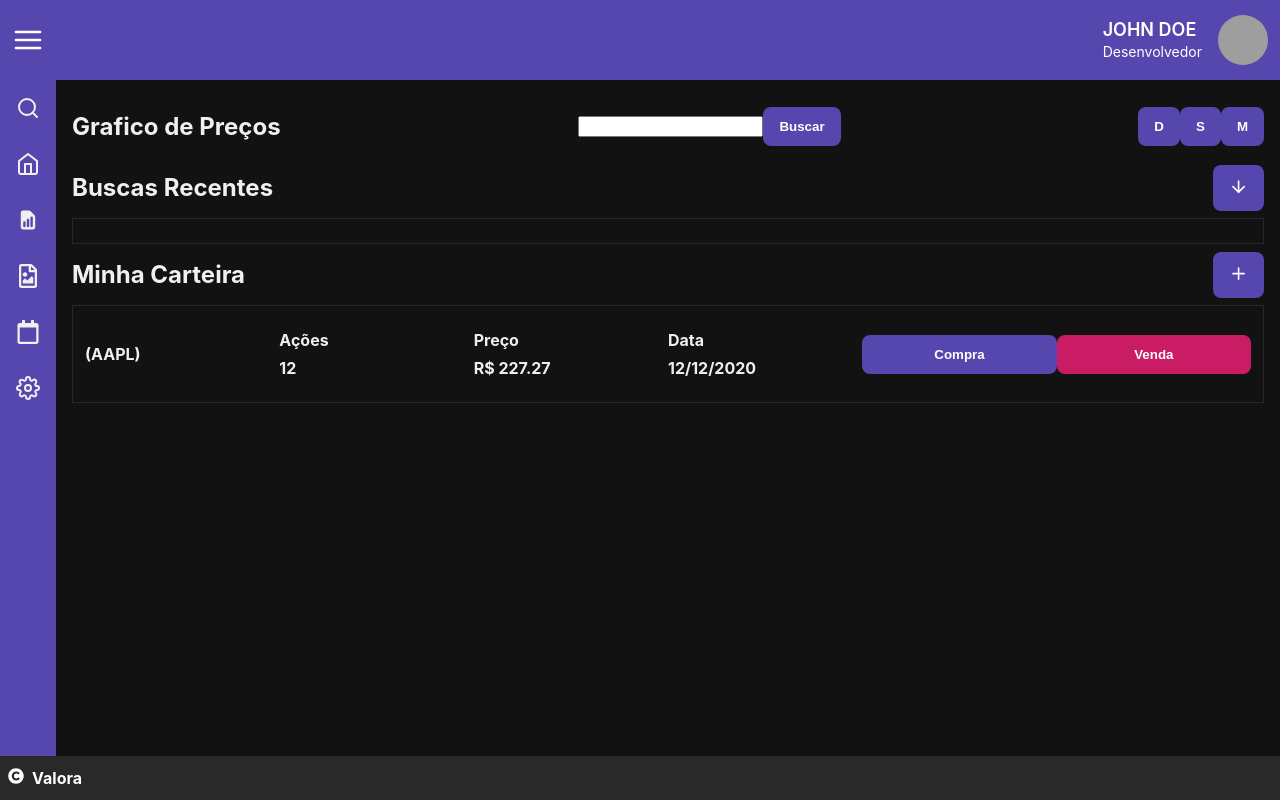
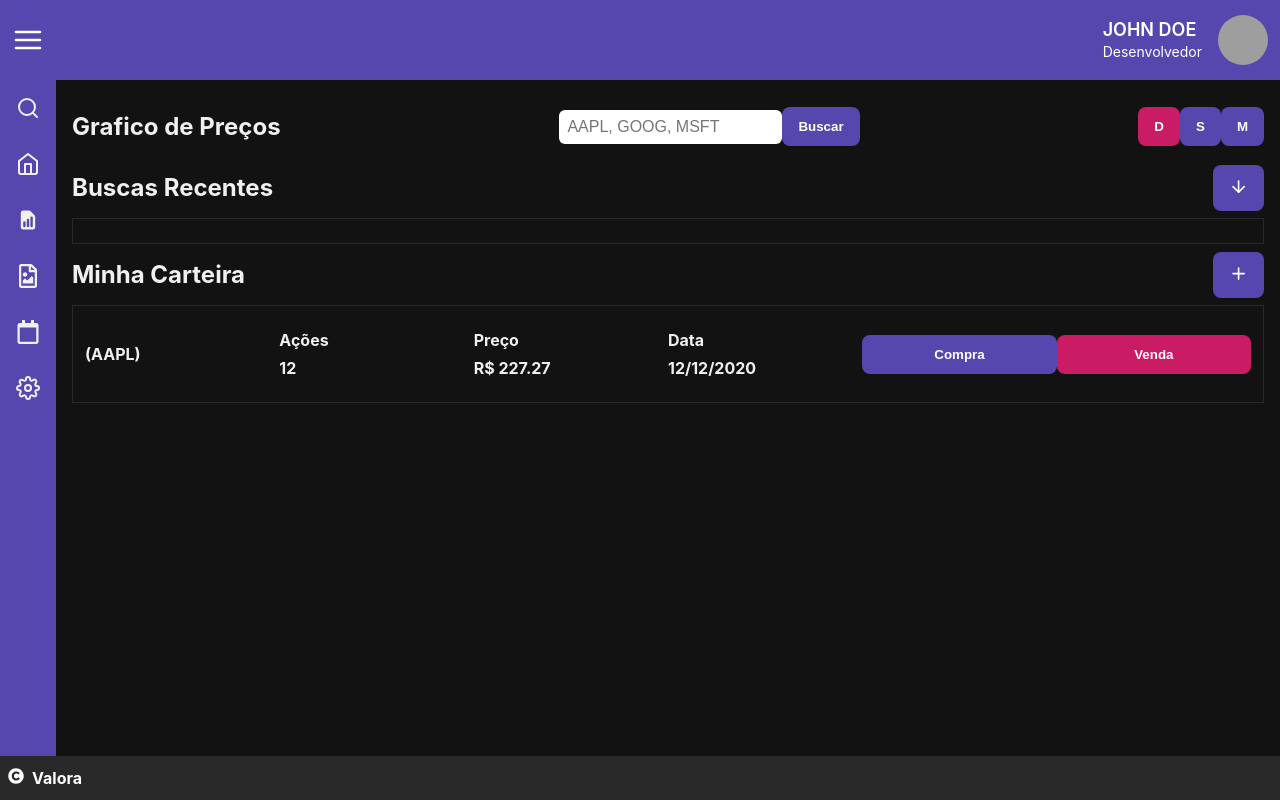
Before and after one commit to valora-org/desafio-frontend, a Next.js app: page / in a window 1280 px wide. Built offline with nearby package versions, Linux system fonts and the light colour scheme; grey boxes are pictures that could not be loaded.

Commit message:
feat: adiciona chart

```diff
--- a/package.json
+++ b/package.json
@@ -12,6 +12,7 @@
     "axios": "^0.27.2",
     "classnames": "^2.3.1",
     "highcharts": "^10.1.0",
+    "highcharts-react-official": "^3.1.0",
     "next": "12.1.6",
     "react": "18.1.0",
     "react-dom": "18.1.0",
--- /dev/null
+++ b/src/components/Input/Input.module.scss
@@ -0,0 +1,11 @@
+.inputContainer {
+  font-size: 16px;
+  padding: 8px;
+
+  border: 0;
+  border-radius: 6px;
+  outline: none;
+  &:focus {
+    outline: none;
+  }
+}
--- /dev/null
+++ b/src/components/Input/index.tsx
@@ -0,0 +1,8 @@
+import { FC, InputHTMLAttributes, ReactHTMLElement } from "react";
+import styles from "./Input.module.scss";
+
+type InputProps = {} & InputHTMLAttributes<HTMLInputElement>;
+
+export const Input: FC<InputProps> = (rest) => {
+  return <input {...rest} className={styles.inputContainer} />;
+};
--- a/src/components/RecentSearch/RecentSearchTableRow.tsx
+++ b/src/components/RecentSearch/RecentSearchTableRow.tsx
@@ -59,8 +59,8 @@ export const RecentSearchTableRow: FC<RecentSearchTableRowProps> = ({
       {!isLoading && (
         <TableRow>
           <TableCell>
-            <div>{fullStockInfo.name}</div>
-            <div>{fullStockInfo.symbol}</div>
+            <div>{fullStockInfo?.name}</div>
+            <div>{fullStockInfo?.symbol}</div>
           </TableCell>
           <TableCell>
             <div>{convertFloatToUSD(fullStockInfo?.open || 0)}</div>
--- a/src/components/StockChart/index.tsx
+++ b/src/components/StockChart/index.tsx
@@ -1,11 +1,71 @@
-import { FC, useState } from "react";
+import { FC, useContext, useEffect, useMemo, useState } from "react";
 import { Button } from "../Button";
 import { TableHeader } from "../TableHeader";
 import styles from "./StockChart.module.scss";
-import {} from "highcharts";
+import { Input } from "../Input";
+import { api, financialApi } from "../../services/api";
+
+import Highcharts from "highcharts";
+import HighchartsReact from "highcharts-react-official";
+import { title } from "process";
+import { TickersContext } from "../../contexts/useTickers";
+
+type HistoricalData = {
+  close: number;
+  date: string;
+  high: number;
+  low: number;
+  open: number;
+  volume: number;
+};
+
+type HistoricalStock = {
+  name: string;
+  historic: HistoricalData[];
+};
+
 export const StockChart: FC = () => {
   const [searchStocks, setSearchStocks] = useState<string>("");
-  const [stocks, setStocks] = useState<string[]>([]);
+
+  const [currentStocks, setCurrentStocks] = useState<HistoricalStock[]>([]);
+  const { stocksOnChart, addStockOnChart } = useContext(TickersContext);
+  const [period, setPeriod] = useState<"1min" | "5min" | "15min">("1min");
+
+  const options = useMemo(() => {
+    return {
+      title: {
+        text: "Historical Stock Prices",
+      },
+      series: currentStocks.map((stock) => {
+        return {
+          name: stock.name,
+          data: stock.historic.map((data) => [data.date, data.close]),
+        };
+      }),
+    };
+  }, [currentStocks]);
+
+  useEffect(() => {
+    async function fetchCurrentStocksHistoricalChart() {
+      new Promise((resolve) => {
+        stocksOnChart.forEach(async (stock) => {
+          const { data } = await financialApi.get(
+            `/historical-chart/${period}/${stock}`
+          );
+
+          setCurrentStocks((currentStocks) => [
+            ...currentStocks,
+            {
+              name: stock,
+              historic: data,
+            },
+          ]);
+        });
+        resolve(true);
+      });
+    }
+    fetchCurrentStocksHistoricalChart();
+  }, [stocksOnChart, period]);
 
   return (
     <div>
@@ -14,23 +74,41 @@ export const StockChart: FC = () => {
           <h1 className={styles.title}>Grafico de Preços</h1>
         </div>
         <div className={styles.search}>
-          <input
+          <Input
             type="text"
-            onChange={(event) => {
-              setSearchStocks(event.target.value);
-            }}
+            placeholder="AAPL, GOOG, MSFT"
+            onChange={(event) => setSearchStocks(event.target.value)}
             value={searchStocks}
           />
-          <Button>Buscar</Button>
+          <Button onClick={() => addStockOnChart(searchStocks)}>Buscar</Button>
         </div>
         <div className={styles.period}>
-          <Button>D</Button>
-          <Button>S</Button>
-          <Button>M</Button>
+          <Button
+            onClick={() => setPeriod("1min")}
+            secondary={period === "1min"}
+          >
+            D
+          </Button>
+          <Button
+            onClick={() => setPeriod("5min")}
+            secondary={period === "5min"}
+          >
+            S
+          </Button>
+          <Button
+            onClick={() => setPeriod("15min")}
+            secondary={period === "15min"}
+          >
+            M
+          </Button>
         </div>
       </div>
 
-      <div className="chart"></div>
+      <div className="chart">
+        {currentStocks.length > 0 && (
+          <HighchartsReact highcharts={Highcharts} options={options} />
+        )}
+      </div>
     </div>
   );
 };
--- a/src/contexts/useTickers.tsx
+++ b/src/contexts/useTickers.tsx
@@ -8,12 +8,16 @@ type TickersProviderProps = {
 
 type TickersConsumerProps = {
   stocks: string[];
+  stocksOnChart: string[];
   addStock: (symbol: string) => void;
   removeStock: (symbol: string) => void;
+  addStockOnChart: (symbol: string) => void;
+  removeStockOnChart: (symbol: string) => void;
 };
 
 export function TickersProvider({ children }: TickersProviderProps) {
   const [stocks, setStocks] = useState<string[]>([]);
+  const [stocksOnChart, setStocksOnChart] = useState<string[]>([]);
 
   function addStock(stock: string) {
     setStocks([...stocks, stock]);
@@ -23,9 +27,26 @@ export function TickersProvider({ children }: TickersProviderProps) {
     setStocks(stocks.filter((s) => s !== stock));
   }
 
+  function addStockOnChart(stock: string) {
+    setStocksOnChart([...stocksOnChart, stock]);
+  }
+
+  function removeStockOnChart(stock: string) {
+    setStocksOnChart(stocksOnChart.filter((s) => s !== stock));
+  }
+
   return (
     <TickersContext.Provider
-      value={{ stocks, addStock, removeStock } as TickersConsumerProps}
+      value={
+        {
+          stocks,
+          addStock,
+          removeStock,
+          stocksOnChart,
+          addStockOnChart,
+          removeStockOnChart,
+        } as TickersConsumerProps
+      }
     >
       {children}
     </TickersContext.Provider>
```
Also changed, not shown: vercel.json (added), 1 other file (tests, documents, lock files or other folders).
